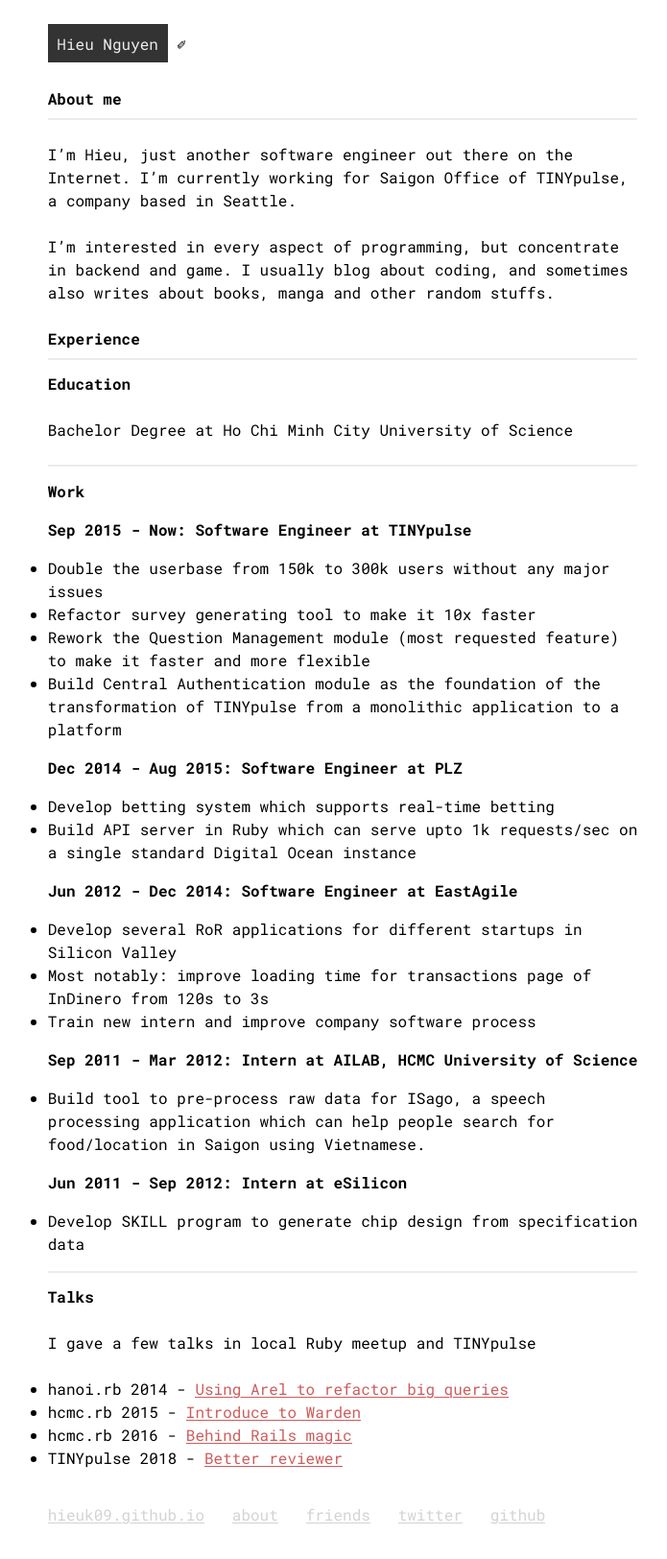
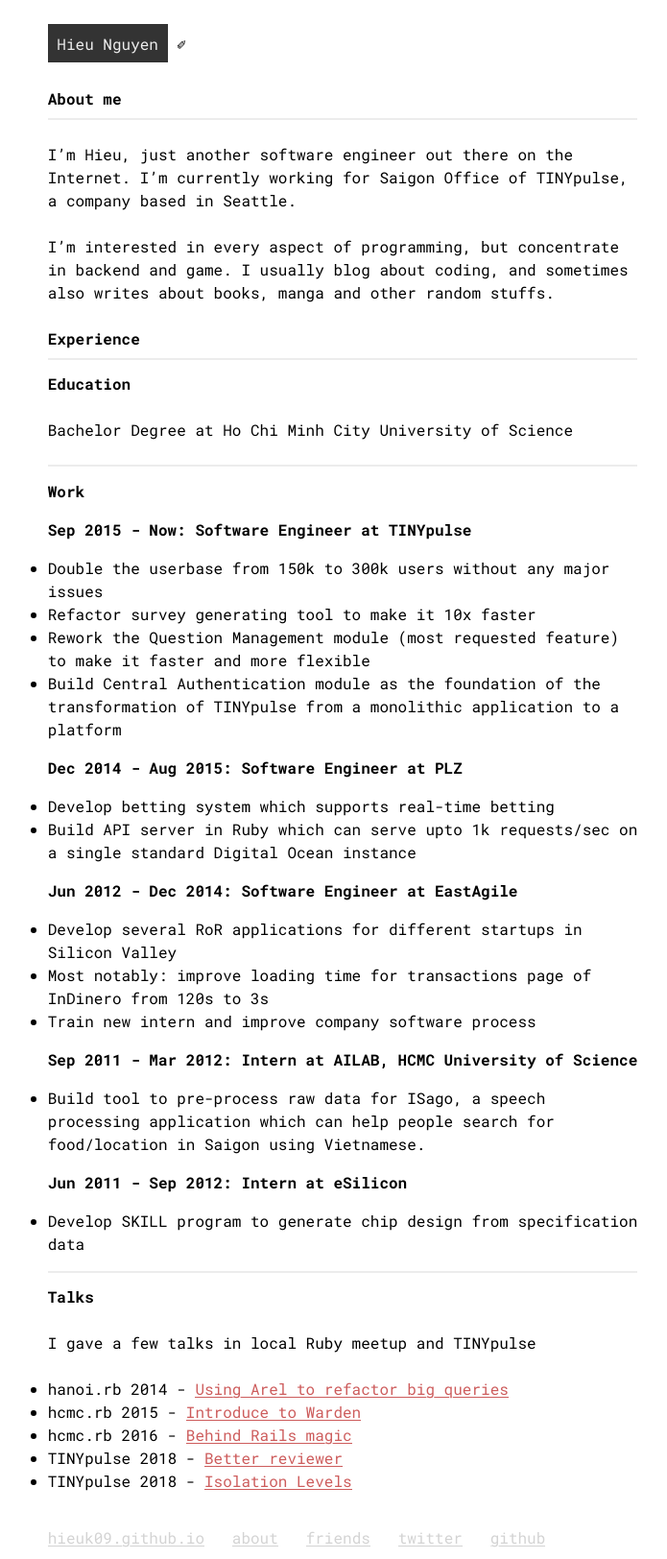
Before and after one commit to hieuk09/hieuk09.github.io, a Jekyll site: the page built from about/index.md, in a window 1280 px wide. Shown: the whole page at 96% size, without its empty margins (283-978 px from the left). Built offline with Jekyll 4.4.1, drawn with Linux system fonts in a browser that asks for light colours; before the commit the page ends 1600 px from its top, so only the background shows below that.

Commit message:
[f] Add slide about Isolation Levels

```diff
--- a/about/index.md
+++ b/about/index.md
@@ -63,3 +63,5 @@
 - hcmc.rb 2015 - [Introduce to Warden](https://www.slideshare.net/HieuNguyenTrung/introduce-warden)
 - hcmc.rb 2016 - [Behind Rails magic](https://www.slideshare.net/HieuNguyenTrung/metaprograming-rails-secret)
 - TINYpulse 2018 - [Better reviewer](https://www.slideshare.net/HieuNguyenTrung/better-reviewer)
+- TINYpulse 2018 - [Isolation
+Levels](https://www.slideshare.net/HieuNguyenTrung/understanding-isolation-levels/HieuNguyenTrung/understanding-isolation-levels)
```
